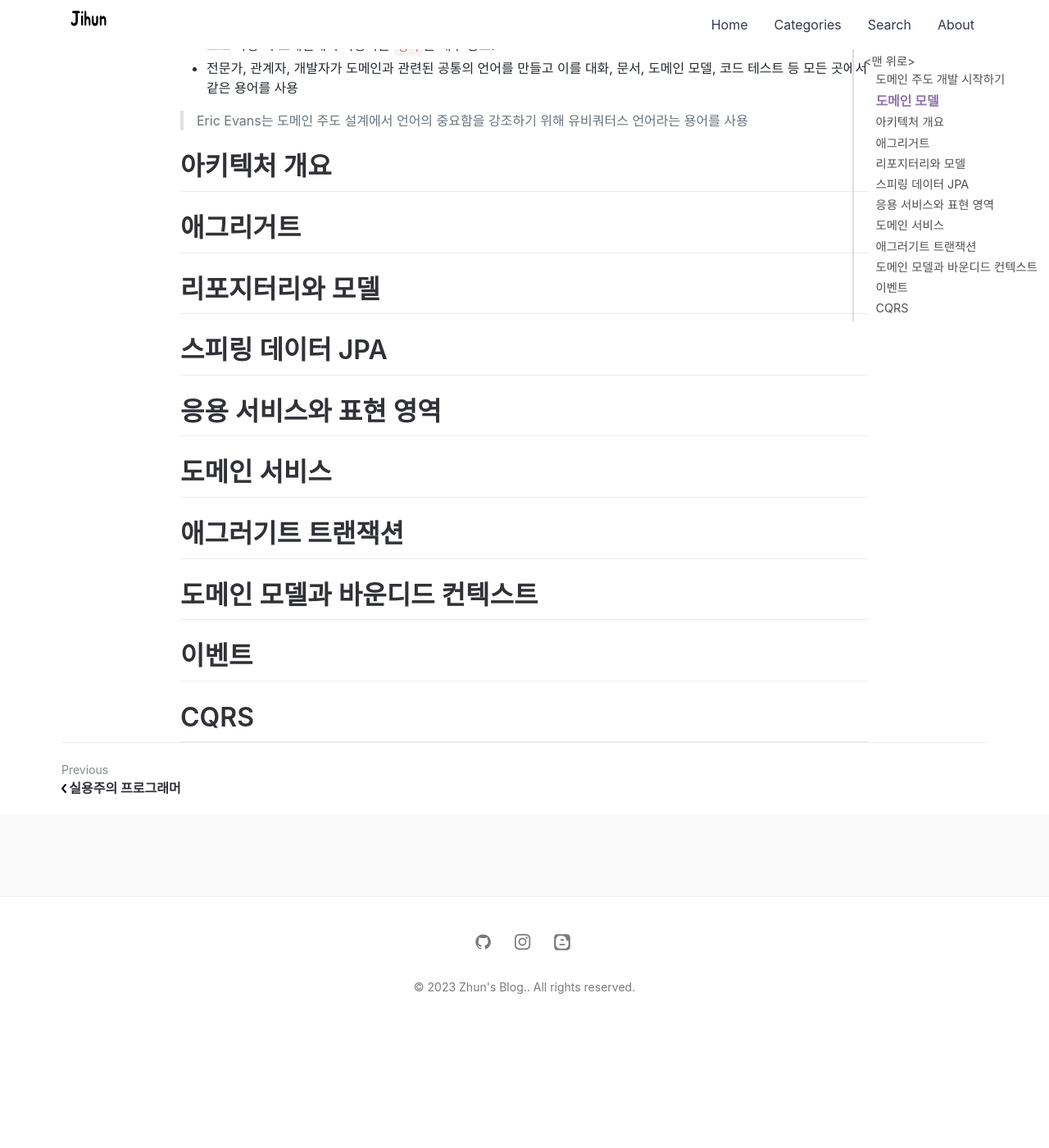
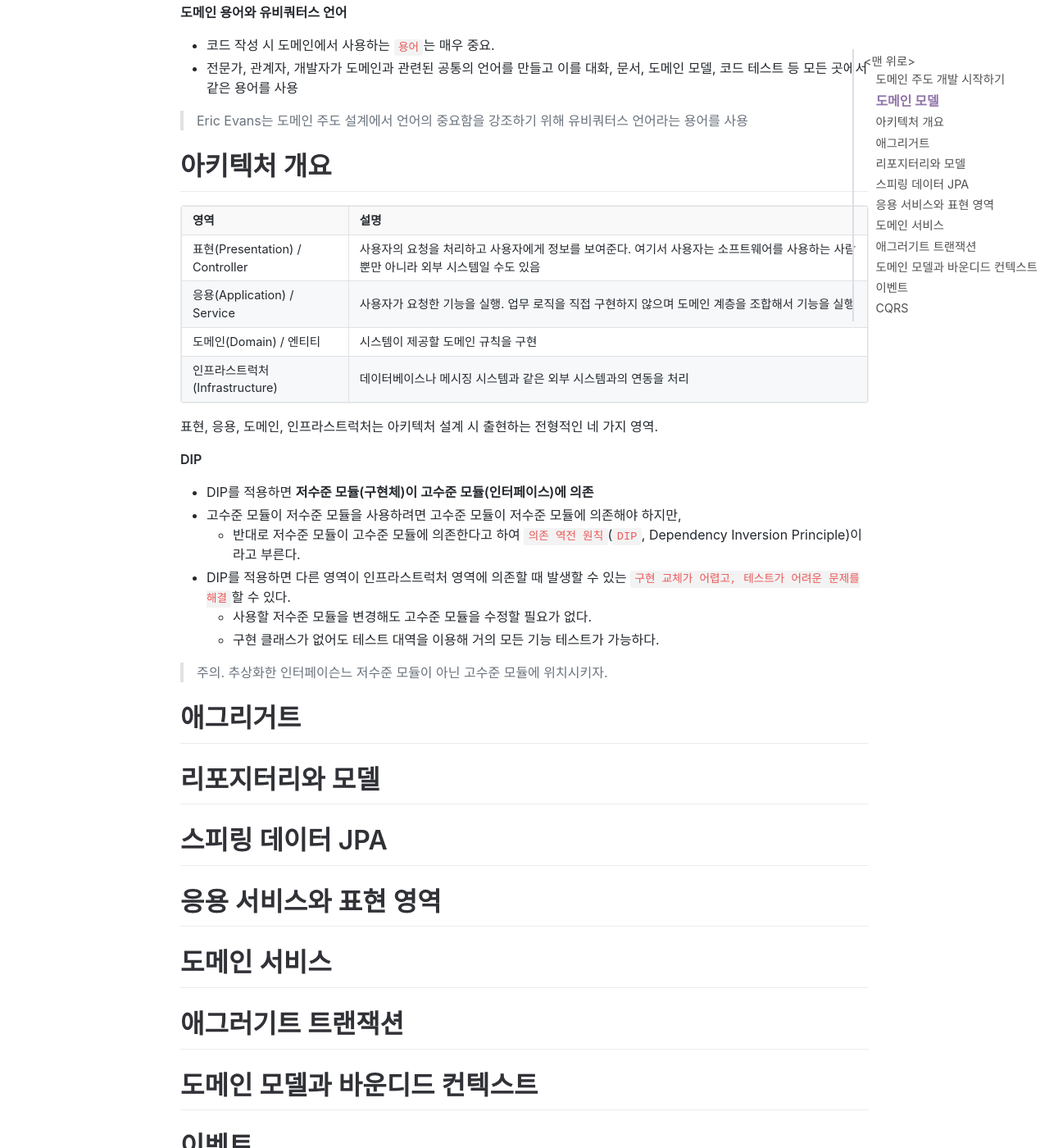
Before and after one commit to jihunparkme/jihunparkme.github.io, a Jekyll site: the page built from _posts/2024-01-01-start-DDD.md, in a window 1280 px wide and 1400 px high, scrolled down 3241 px. Shown: the whole window at 82% size. Built offline with Jekyll 4.4.1, drawn with Linux system fonts in a browser that asks for light colours; nearby versions of some CDN libraries; comment, search, counter and statistics services are not loaded; before the commit the page ends 4500 px from its top, so only the background shows below that; some of the changed text lies outside the part shown.

Commit message:
[DDD start] 아키텍처 개요

```diff
--- a/_posts/2024-01-01-start-DDD.md
+++ b/_posts/2024-01-01-start-DDD.md
@@ -97,6 +97,25 @@ featured-img: start-ddd
 
 # 아키텍처 개요
 
+|영역|설명|
+|:---|:---|
+|표현(Presentation) / Controller |사용자의 요청을 처리하고 사용자에게 정보를 보여준다. 여기서 사용자는 소프트웨어를 사용하는 사람뿐만 아니라 외부 시스템일 수도 있음|
+|응용(Application) / Service|사용자가 요청한 기능을 실행. 업무 로직을 직접 구현하지 않으며 도메인 계층을 조합해서 기능을 실행|
+|도메인(Domain) / 엔티티|시스템이 제공할 도메인 규칙을 구현|
+|인프라스트럭처(Infrastructure)|데이터베이스나 메시징 시스템과 같은 외부 시스템과의 연동을 처리|
+
+표현, 응용, 도메인, 인프라스트럭처는 아키텍처 설계 시 출현하는 전형적인 네 가지 영역.
+
+**DIP**
+
+- DIP를 적용하면 **저수준 모듈(구현체)이 고수준 모듈(인터페이스)에 의존**
+- 고수준 모듈이 저수준 모듈을 사용하려면 고수준 모듈이 저수준 모듈에 의존해야 하지만,
+  - 반대로 저수준 모듈이 고수준 모듈에 의존한다고 하여 `의존 역전 원칙`(`DIP`, Dependency Inversion Principle)이라고 부른다.
+- DIP를 적용하면 다른 영역이 인프라스트럭처 영역에 의존할 때 발생할 수 있는 `구현 교체가 어렵고, 테스트가 어려운 문제를 해결`할 수 있다.
+  - 사용할 저수준 모듈을 변경해도 고수준 모듈을 수정할 필요가 없다.
+  - 구현 클래스가 없어도 테스트 대역을 이용해 거의 모든 기능 테스트가 가능하다.
+
+> 주의. 추상화한 인터페이슨느 저수준 모듈이 아닌 고수준 모듈에 위치시키자.
 
 # 애그리거트
 
```
